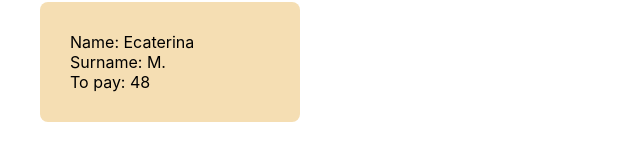
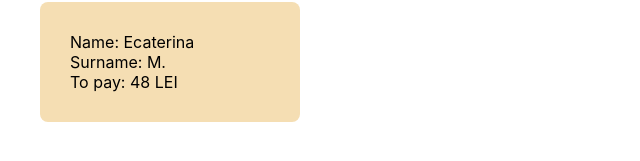
Before and after one commit to EcaterinaM/LearnReact, a React (Create React App) app in the folder app/: page / in a window 1280 px wide. Shown: the part 161-322 px from the top of the page, without its empty margins (0-640 px from the left). Built offline with nearby package versions, Linux system fonts and the light colour scheme.

Commit message:
Small improvements.

```diff
--- a/app/src/App.js
+++ b/app/src/App.js
@@ -2,7 +2,7 @@ import React from 'react';
 
 import './App.css';
 
-import ShoppingCard from './components/ShoppingCardComponent/ShoppingCard';
+import ShoppingCard from './components/ShoppingCard/ShoppingCard';
 import Title from './components/Title';
 
 class App extends React.Component{
--- a/app/src/components/ShoppingCardComponent/ShoppingCard.js
+++ b/app/src/components/ShoppingCard/ShoppingCard.js
@@ -2,7 +2,7 @@ import React from 'react';
 
 import './ShoppingCard.css';
 
-class ClassComponent extends React.Component{
+class ShoppingCard extends React.Component{
 
    sum(...args){
      let result = 0;
@@ -20,10 +20,10 @@ class ClassComponent extends React.Component{
        <div className="shopping-card">
          <span>Name: {name}</span>
          <span>Surname: {surname}</span>
-         <span>To pay: {totalPrice}</span>
+         <span>To pay: {totalPrice} LEI</span>
       </div>
     );
   }
 }
 
-export default ClassComponent;
+export default ShoppingCard;
--- a/app/src/components/Title.js
+++ b/app/src/components/Title.js
@@ -1,10 +1,10 @@
 import React from 'react';
 
-function FunctionComponent(){
+function Title(){
 
     return (
       <h4>Welcome to the shopping list</h4>
     );
 }
 
-export default FunctionComponent;
+export default Title;
```
Also changed, not shown: app/src/components/ShoppingCard/ShoppingCard.css (renamed from app/src/components/ShoppingCardComponent/ShoppingCard.css).
